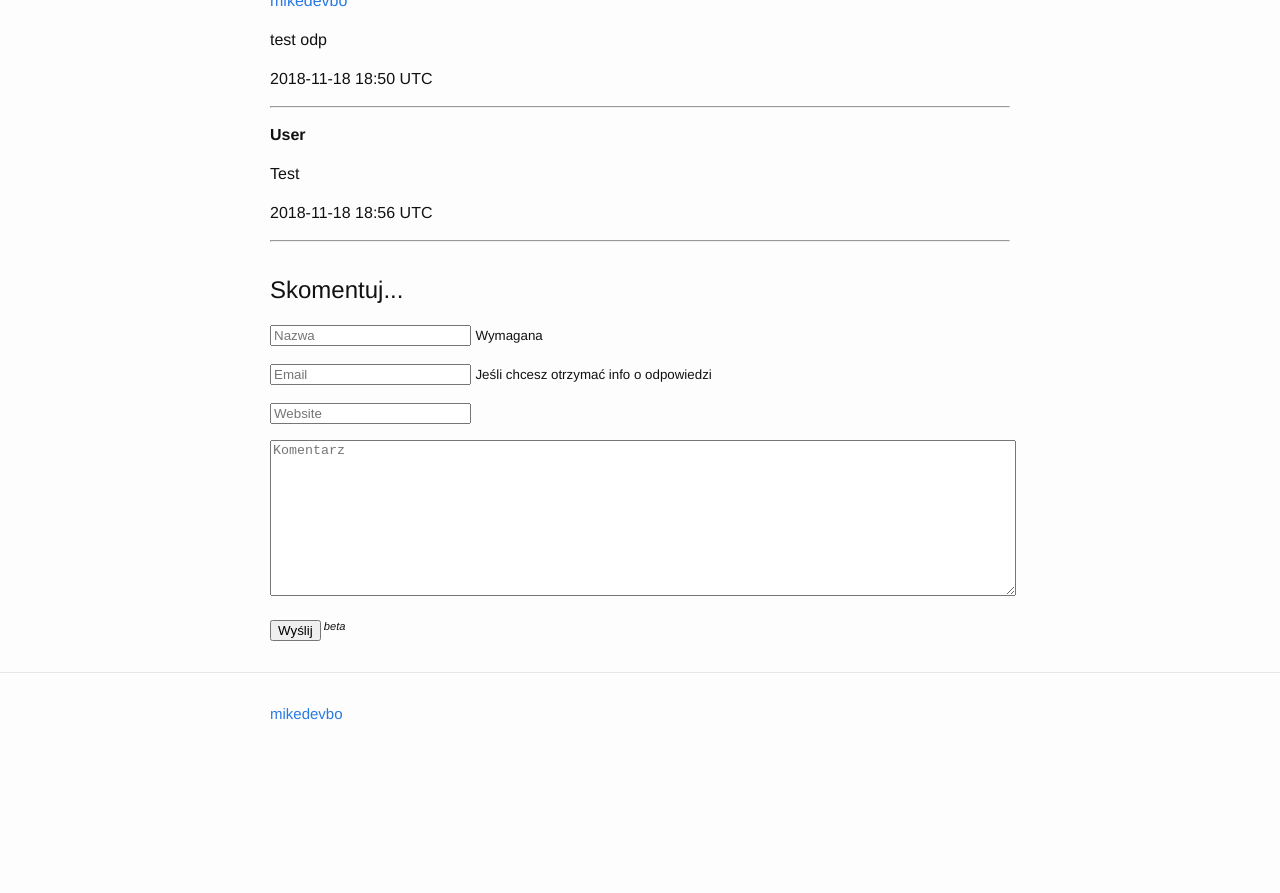
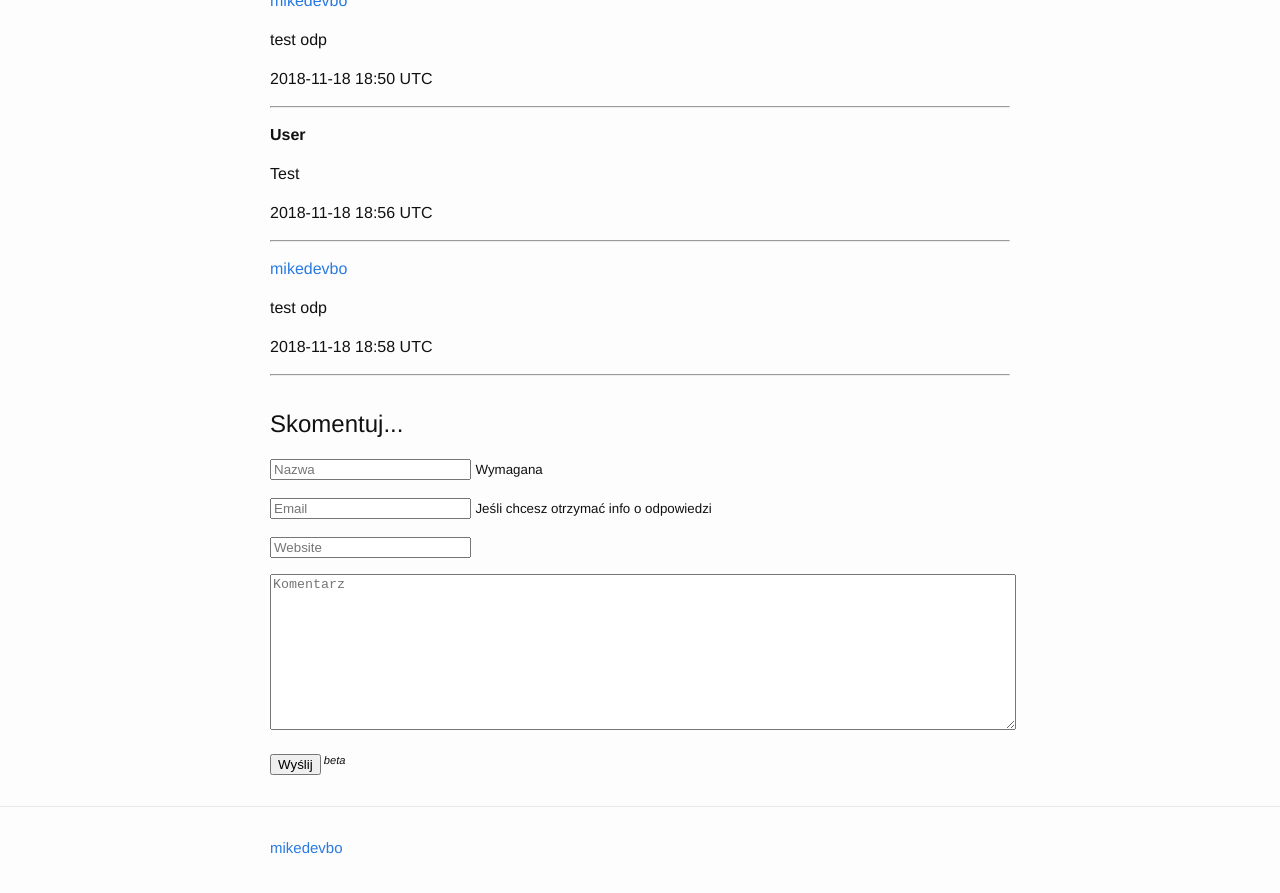
Before and after one commit to mikedevbo/mikedevbo.github.io, a Jekyll site: the page built from _posts/2016-11-26-wytwarzanie_oprogramowania_I.md, in a window 1280 px wide and 900 px high, scrolled down 8244 px. Shown: the top 893 px of the window. Built offline with Jekyll 4.4.1, drawn with Linux system fonts in a browser that asks for light colours; before the commit the page ends 9030 px from its top, so only the background shows below that.

Commit message:
Update 2016-11-26-wytwarzanie_oprogramowania_I.md

```diff
--- a/_posts/2016-11-26-wytwarzanie_oprogramowania_I.md
+++ b/_posts/2016-11-26-wytwarzanie_oprogramowania_I.md
@@ -315,3 +315,12 @@ Test
 
 ---
 <p />
+
+[mikedevbo](https://ddtd.pl)
+
+test odp
+
+2018-11-18 18:58 UTC
+
+---
+<p />
```
